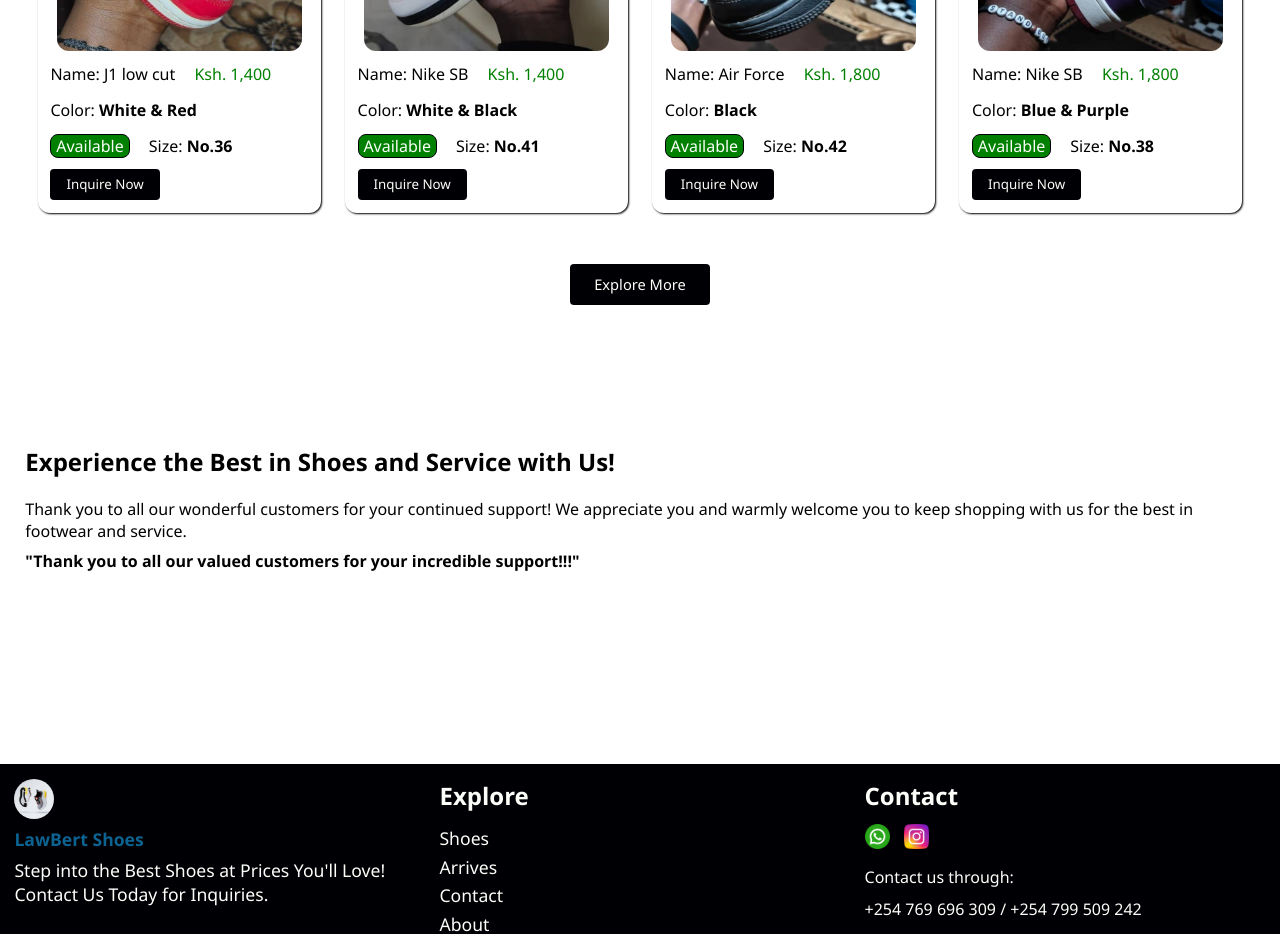
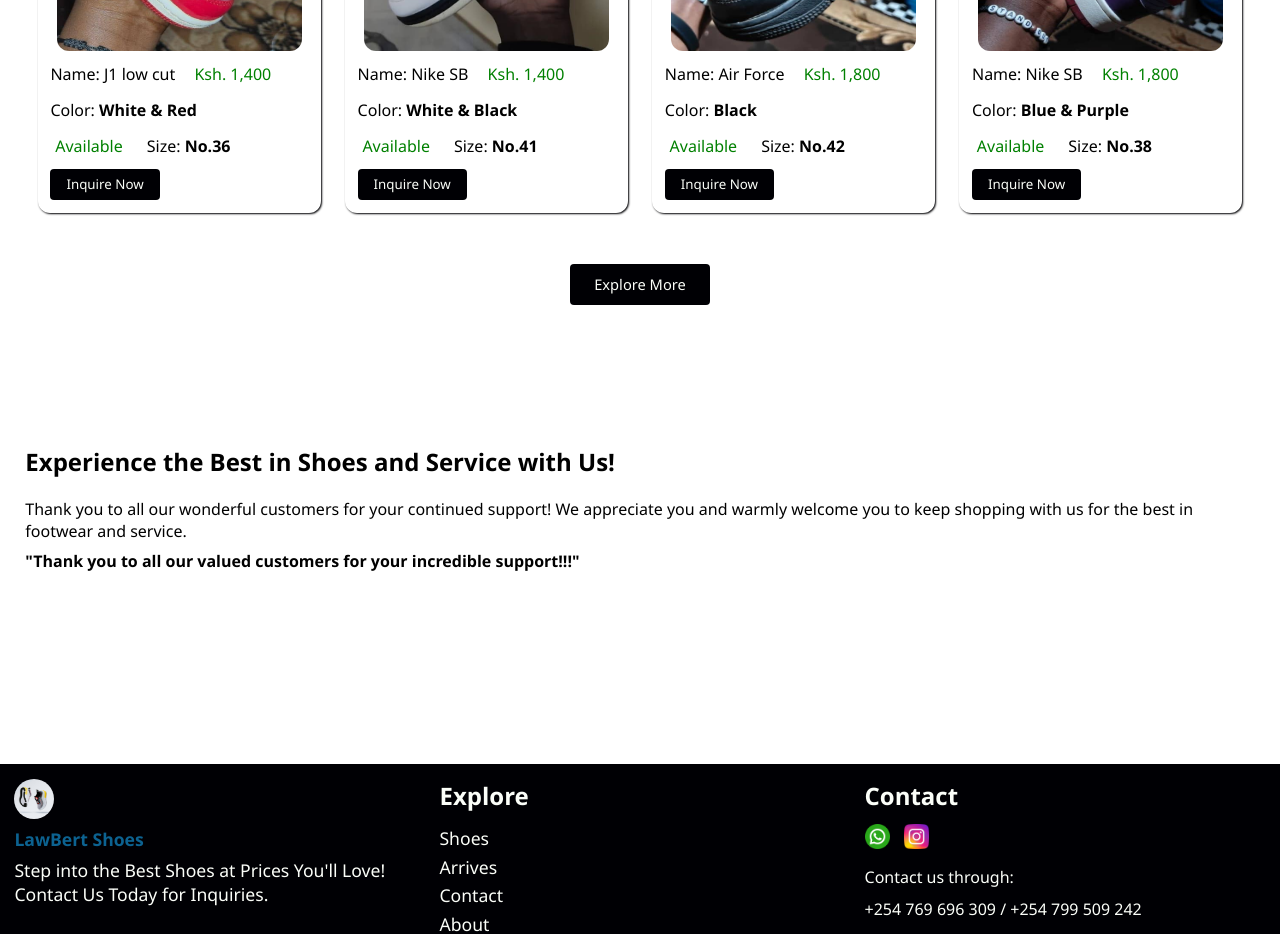
Before and after one commit to Lawrence-Mwangi/lawbert, a Vue app: page / in a window 1280 px wide. Shown: the part 1640-2574 px from the top of the page. Built offline with nearby package versions, Linux system fonts and the light colour scheme.

Commit message:
Updated the footer details to ensure the link are link well and the style for the content for a better looking view

```diff
--- a/src/assets/css/_content.scss
+++ b/src/assets/css/_content.scss
@@ -74,11 +74,10 @@
                     padding: 0.5em 0;
 
                     .status{
-                        border: 1px solid $secondary-color;
                         padding: 0 0.3em;
-                        background: $success-color;
-                        color: $primary-color;
+                        color: $success-color;
                         border-radius: 8px;
+                        font-weight: 550;
                     }
 
                     .sold{
--- a/src/components/footerComponent.vue
+++ b/src/components/footerComponent.vue
@@ -19,7 +19,7 @@
 
             <div class="footer_social">
                 <h2>Contact</h2>
-                <a href="https://wa.me/254769696309?text='Lawbert shoes'">
+                <a href="https://wa.me/254799509242?text='Lawbert shoes'">
                     <img src="../assets/images/whatsapp.png" alt="whatapp icon">
                 </a>
 
```
